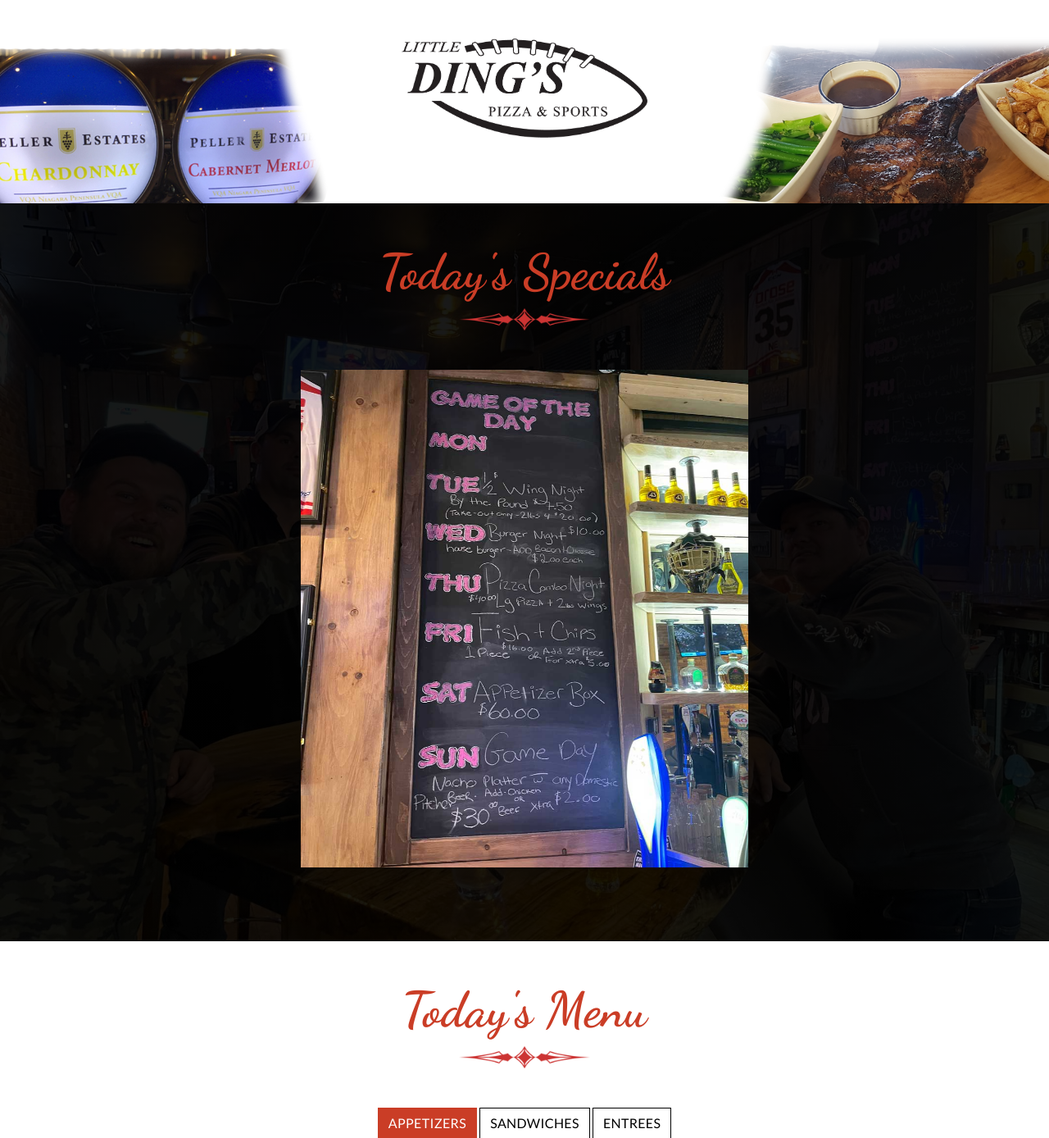
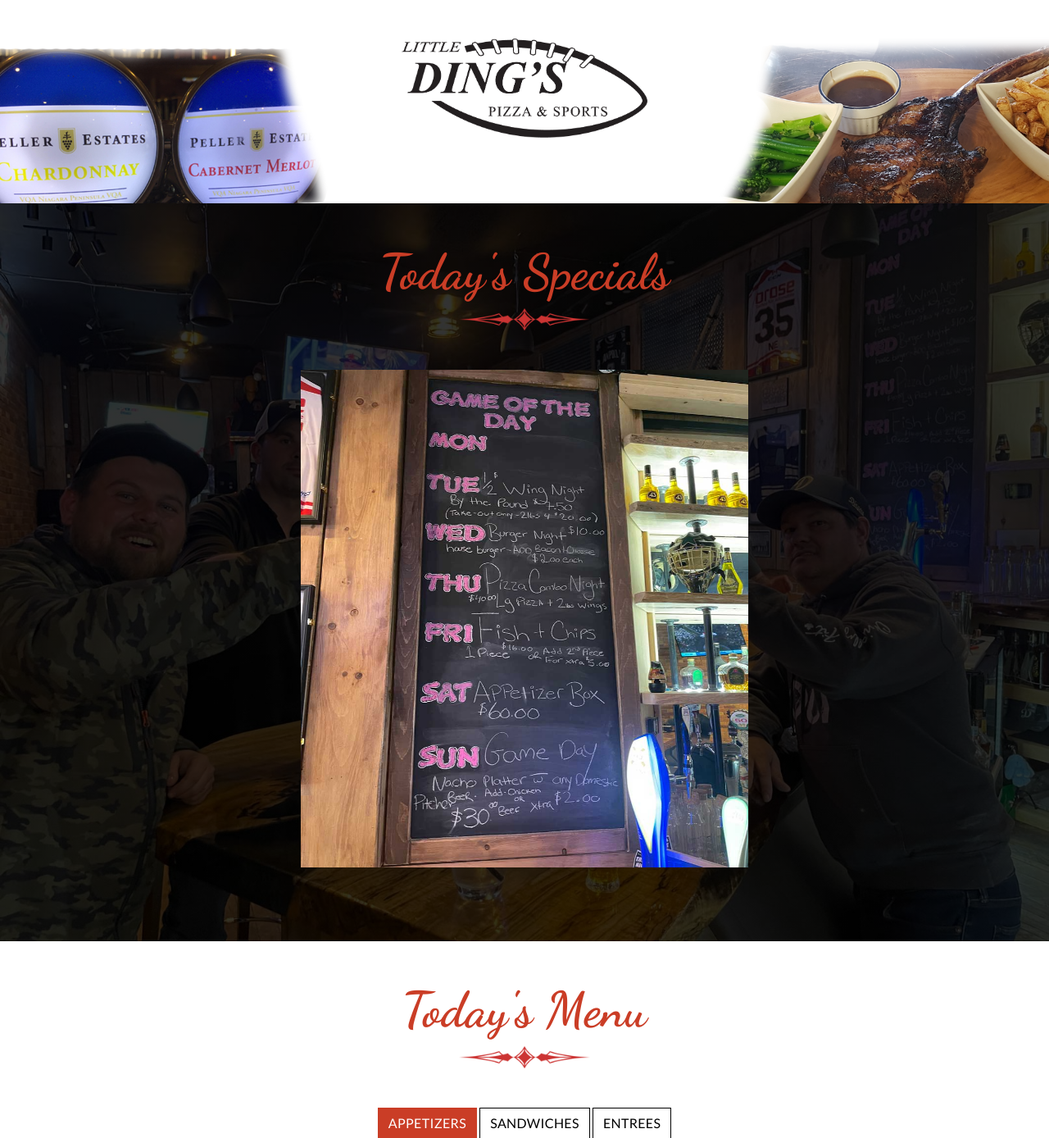
Before and after one commit to bsham94/restaurant-website, a PHP site: page /home.html in a window 1280 px wide. Shown: the part 1230-2618 px from the top of the page at 82% size. Run offline with PHP 8.4, Linux system fonts and the light colour scheme; some libraries are stand-ins or nearby versions.

Commit message:
Update specials.css

```diff
--- a/css/specials.css
+++ b/css/specials.css
@@ -1,6 +1,6 @@
 /* Specials */
 #specials {
-    background: linear-gradient(rgba(0, 0, 0, .9), rgba(0, 0, 0, .9)), url("../assets/Website_Images/little-dings-patrons.jpg");
+    background: linear-gradient(rgba(0, 0, 0, .8), rgba(0, 0, 0, .8)), url("../assets/Website_Images/little-dings-patrons.jpg");
     color: #cacaca;
     background-repeat: no-repeat;
     background-size: cover;
```
